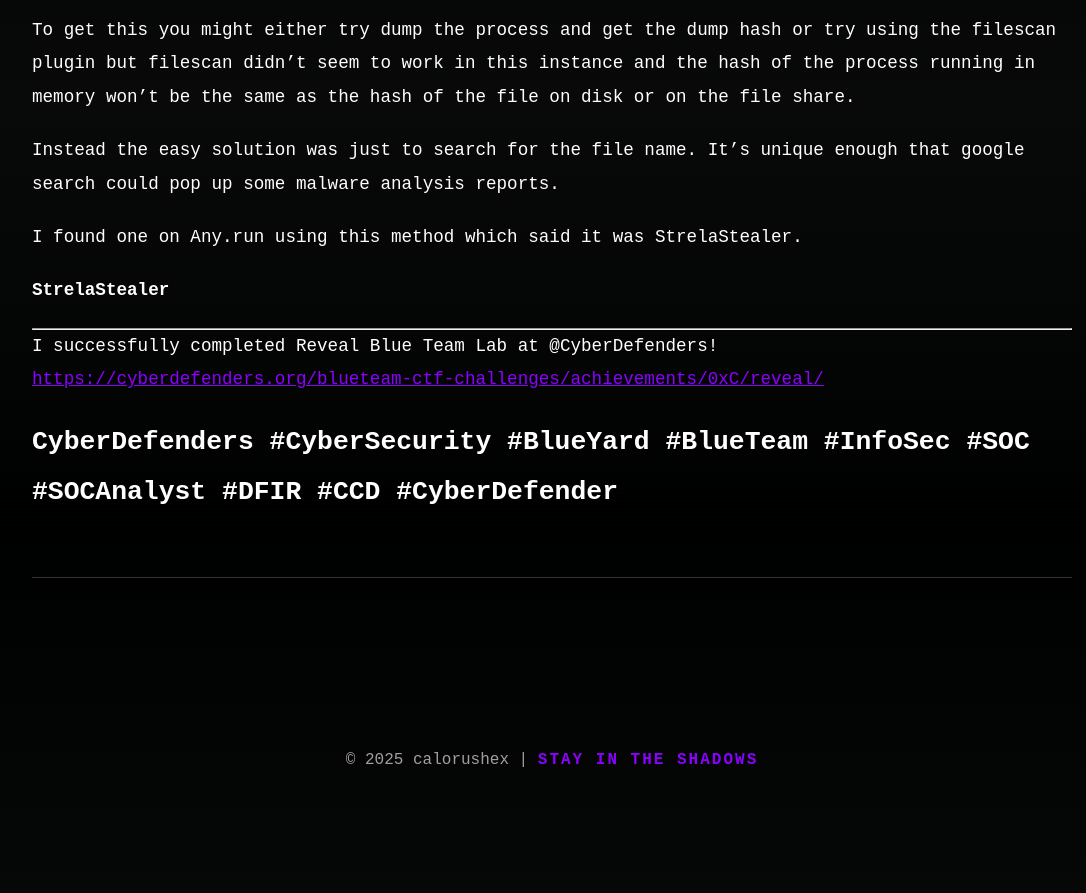
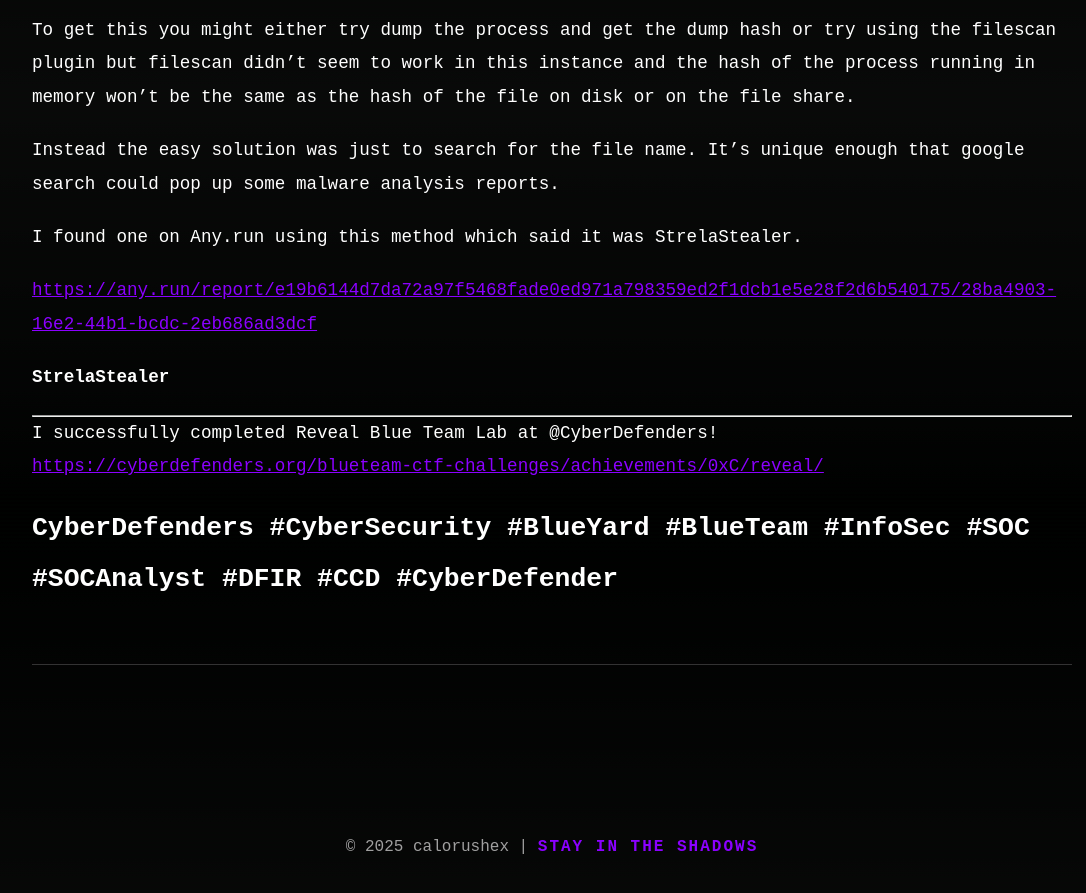
Before and after one commit to calorushex/calorushex.github.io, a Jekyll site: the page built from _posts/2025-11-16-cyberdefenders-reveal-writeup-retired.md, in a window 1280 px wide and 900 px high, scrolled down 4001 px. Shown: the top 893 px of the window, without its empty margins (88-1174 px from the left). Built offline with Jekyll 4.4.1, drawn with Linux system fonts in a browser that asks for light colours; before the commit the page ends 4815 px from its top, so only the background shows below that.

Commit message:
updated link in Reveal post

```diff
--- a/_posts/2025-11-16-cyberdefenders-reveal-writeup-retired.md
+++ b/_posts/2025-11-16-cyberdefenders-reveal-writeup-retired.md
@@ -85,6 +85,9 @@
 
 I found one on Any.run using this method which said it was StrelaStealer.
 
+<https://any.run/report/e19b6144d7da72a97f5468fade0ed971a798359ed2f1dcb1e5e28f2d6b540175/28ba4903-16e2-44b1-bcdc-2eb686ad3dcf>
+
+
 **StrelaStealer**
 
 ---
```
